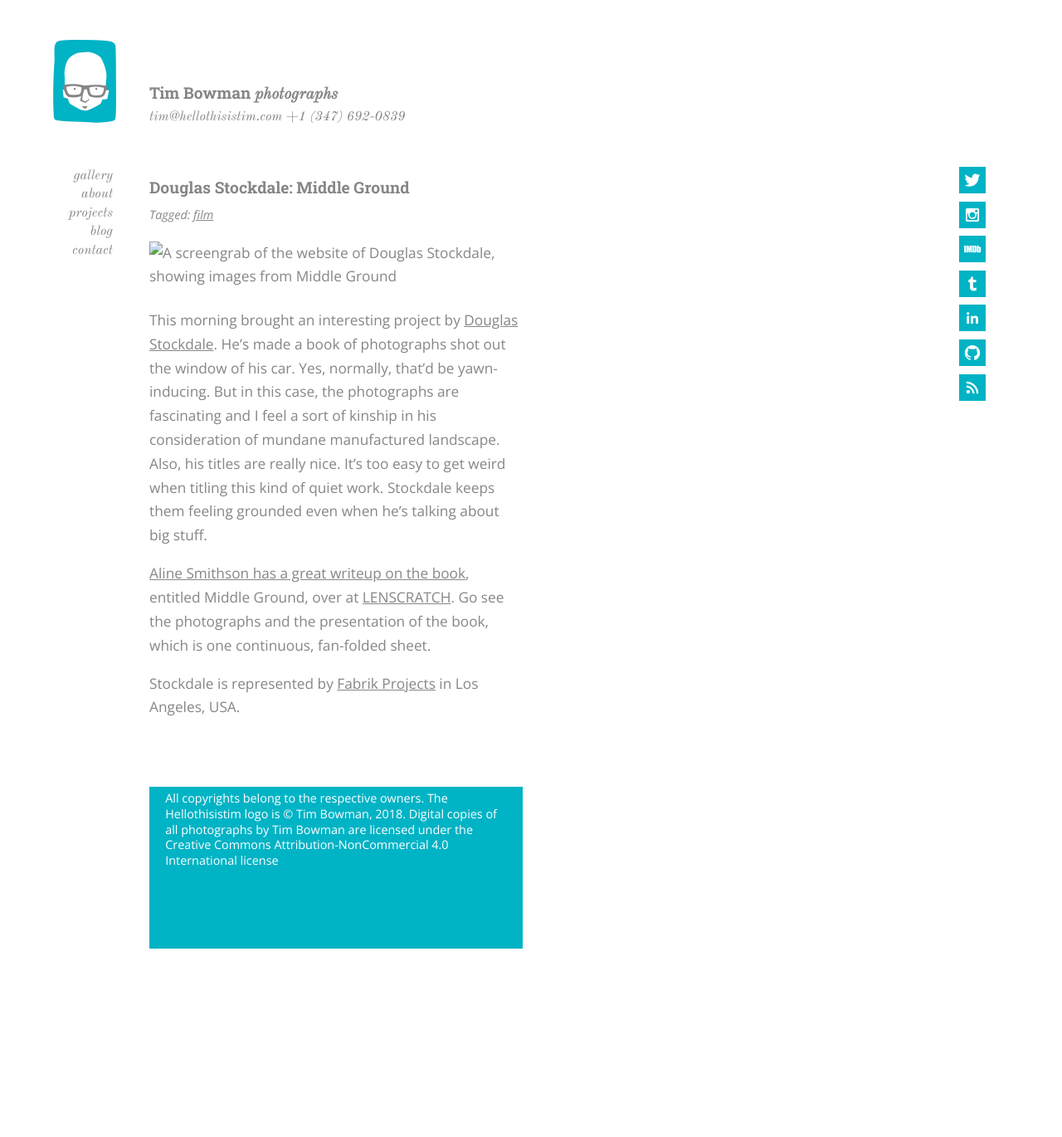
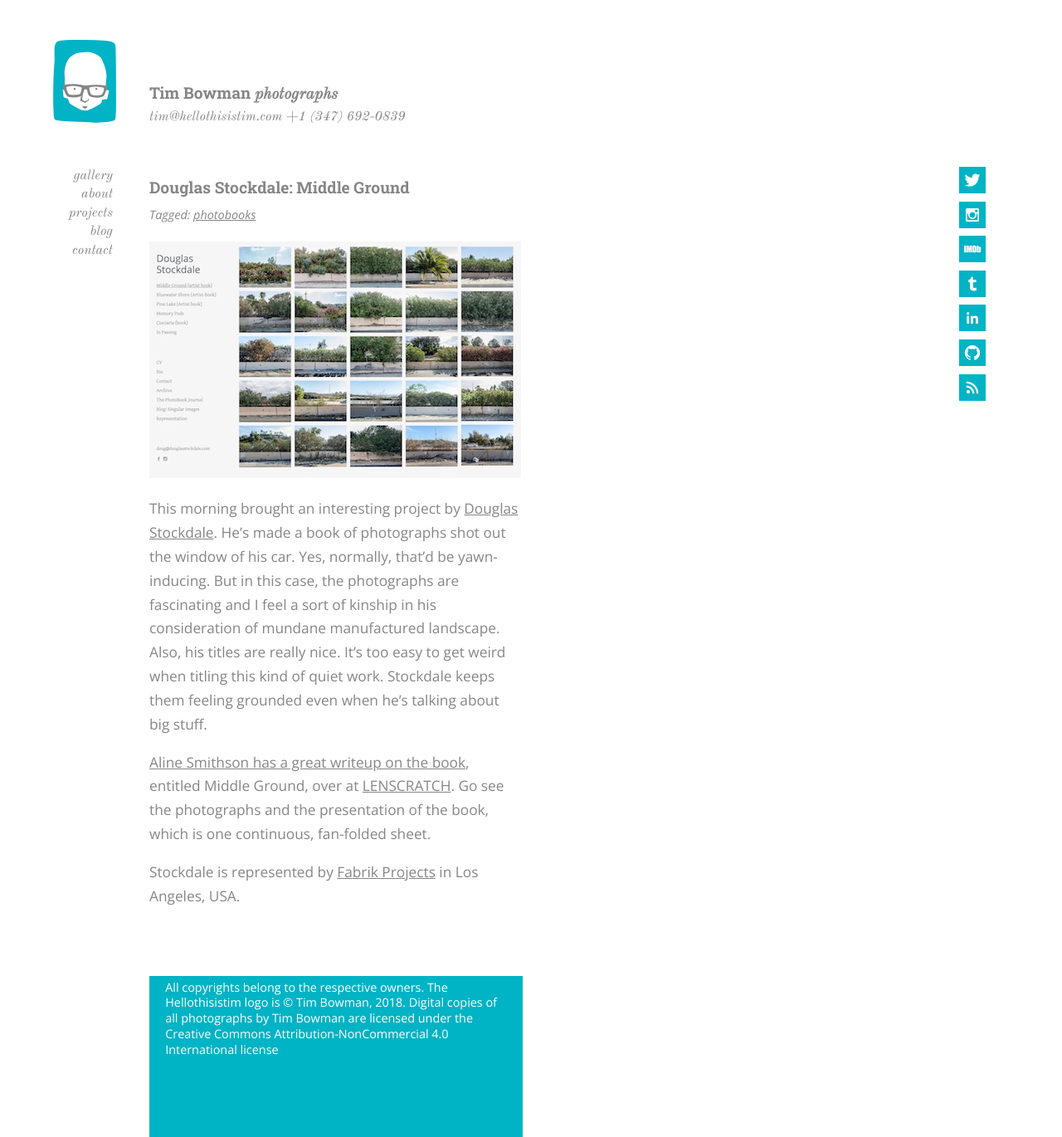
Before and after one commit to hellothisistim/hellothisistim.github.io, a Jekyll site: the page built from _posts/2018-07-25-douglas-stockdale-middle-ground.md, in a window 1280 px wide. Shown: the whole page at 83% size. Built offline with Jekyll 4.4.1, drawn with Linux system fonts in a browser that asks for light colours; comment, search, counter and statistics services are not loaded; before the commit the page ends 1143 px from its top, so only the background shows below that.

Commit message:
Add photo and supporting faff

```diff
--- a/_posts/2018-07-25-douglas-stockdale-middle-ground.md
+++ b/_posts/2018-07-25-douglas-stockdale-middle-ground.md
@@ -2,7 +2,7 @@
 layout: blog
 title:  "Douglas Stockdale: Middle Ground"
 tags:
- - film
+ - photobooks
 category: blog
 ---
 
```
Also changed, not shown: _tag/photobooks.md (added, +4 -0 lines), assets/posts/2018-07-25-douglas-stockdale-middle-ground/douglasStockdale-middleGround.jpg (added).
